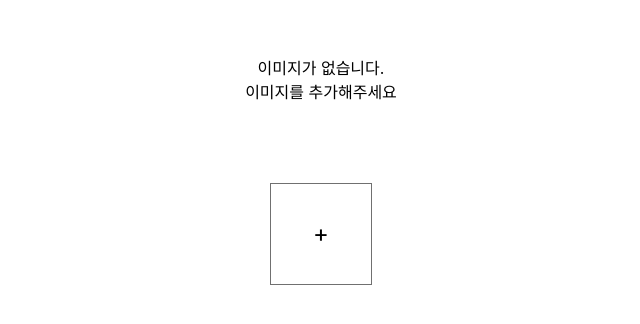
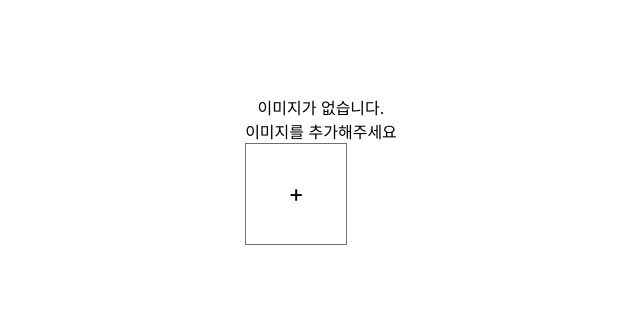
Before and after one commit to LKJ970524/Image-Gallery, a React (Create React App) app: page / in a window 1280 px wide. Shown: the part 230-554 px from the top of the page, without its empty margins (319-959 px from the left). Built offline with nearby package versions, Linux system fonts and the light colour scheme.

Commit message:
css 변경 및 추가

```diff
--- a/src/App.css
+++ b/src/App.css
@@ -1,3 +1,38 @@
+.text-center {
+	text-align: center;
+}
+
+.plus-box {
+	width: 100px;
+	height: 100px;
+	min-width: 100px;
+	min-height: 100px;
+	border: solid 1px #707070;
+	font-size: 24px;
+	display: flex;
+	align-items: center;
+	justify-content: center;
+	line-height: 24px;
+  cursor: pointer;
+}
+
+.gallery-box {
+	display: flex;
+	align-items: center;
+	justify-content: center;
+	flex-direction: column;
+	gap: 80px;
+}
+
+.row {
+	flex-direction: row;
+	gap: 100px;
+	overflow-x: scroll;
+	width: 100%;
+	justify-content: flex-start;
+	padding: 0 140px;
+}
+
 .container {
 	width: 100vw;
 	height: 100vh;
@@ -6,31 +41,28 @@
 	justify-content: center;
 }
 
-.text-center {
-  text-align: center;
+.image-box {
+	width: 200px;
+	height: 200px;
+	min-width: 200px;
+	min-height: 200px;
 }
 
-.plus-box {
-  width: 100px;
-  height: 100px;
-  border: solid 1px #707070;
-  font-size: 24px;
-  display: flex;
-  align-items: center;
-  justify-content: center;
-  line-height: 24px;
+.image-box img{
+	width: 200px;
+	height: 200px;
 }
 
-.initial-box {
-  display: flex;
-  align-items: center;
-  justify-content: center;
-  flex-direction: column;
-  gap: 80px;
+input {
+	display: none;
 }
 
 @media screen and (max-width: 500px) {
-  .initial-box {
+	.gallery-box {
 		gap: 40px;
 	}
+
+	.row {
+		padding: 0 40px;
 	}
+}
```
Lines whose indentation alone changed are shown as unchanged.
